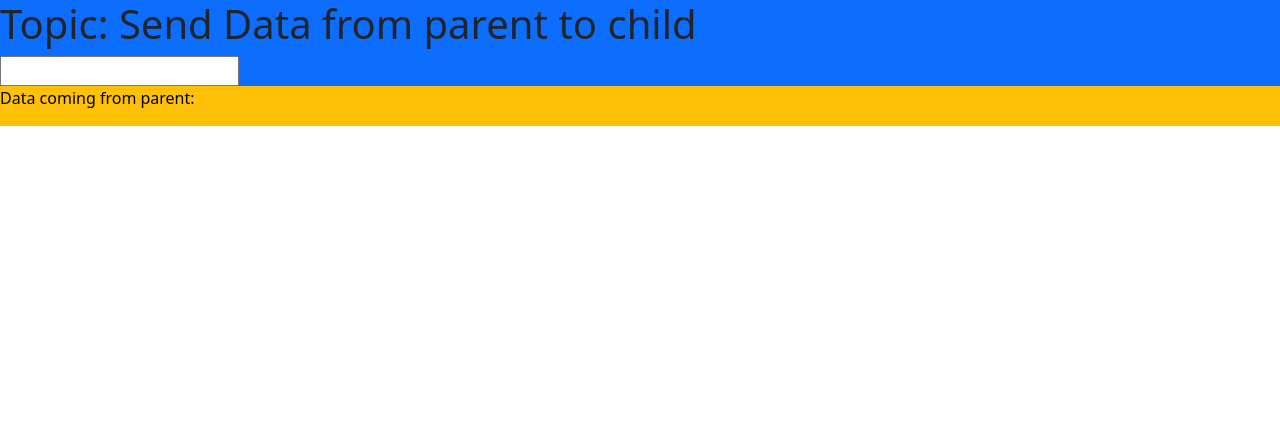
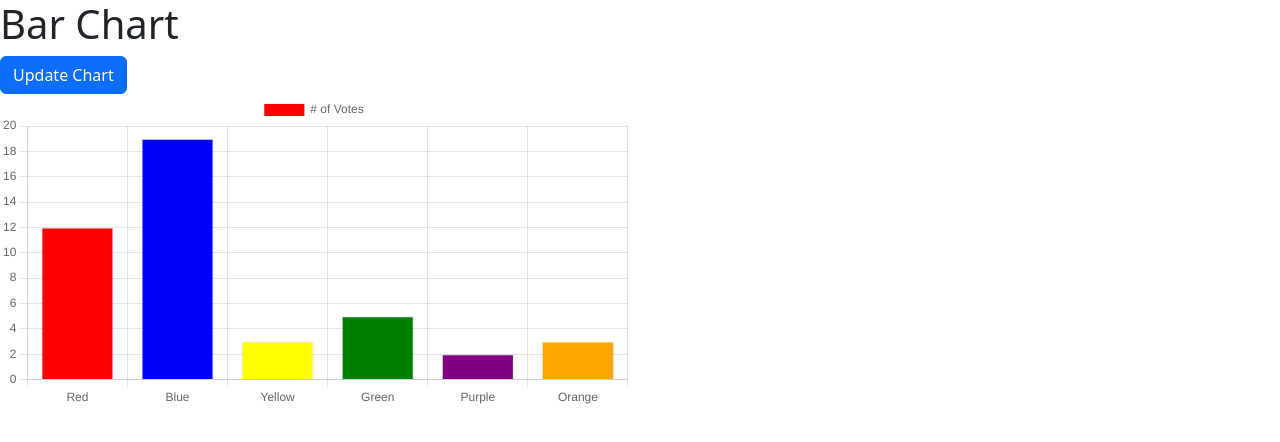
Before and after one commit to shehroz665/AngularAdvance, an Angular app: page / in a window 1280 px wide. Shown: the top 442 px of the page. Built offline with nearby package versions, Linux system fonts and the light colour scheme.

Commit message:
BarChart

```diff
--- a/package.json
+++ b/package.json
@@ -22,6 +22,7 @@
     "@ng-bootstrap/ng-bootstrap": "^15.1.2",
     "@popperjs/core": "^2.11.6",
     "bootstrap": "^5.2.3",
+    "chart.js": "^4.4.0",
     "rxjs": "~7.8.0",
     "tslib": "^2.3.0",
     "zone.js": "~0.13.0"
--- a/src/app/app.component.html
+++ b/src/app/app.component.html
@@ -17,7 +17,7 @@
     <app-child (updateTopicEvent)="updateTopic($event)"></app-child>
 </div> -->
 
-<div class="d-flex flex-column">
+<!-- <div class="d-flex flex-column">
     <div class="bg-primary">
         <h1>Topic: Send Data from  parent to child</h1>
         <input type="text" [(ngModel)]="data" (ngModelChange)="onChangeParentData()"/>
@@ -25,4 +25,13 @@
     <div class="bg-warning text-black">
         <app-childnew [parentData]="data" ></app-childnew>
     </div>
+</div> -->
+
+<div class="row">
+    <div class="col-lg-6">
+        <h1>Bar Chart</h1>
+        <button class="btn btn-primary" (click)="updateChart()">Update Chart</button>
+        <canvas id="barChart"></canvas>
+    </div>
+
 </div>
--- a/src/app/app.component.ts
+++ b/src/app/app.component.ts
@@ -1,6 +1,7 @@
 import { resolve } from '@angular-devkit/core';
 import { Component } from '@angular/core';
-
+import { Chart,registerables } from 'chart.js';
+Chart.register(...registerables);
 
 @Component({
   selector: 'app-root',
@@ -8,12 +9,17 @@ import { Component } from '@angular/core';
   styleUrls: ['./app.component.css']
 })
 export class AppComponent {
+  chartInstance:Chart | null=null;
   data:string='';
   topic: string = 'Hello Word';
   title = 'advance';
   num: number = 50;
   status: boolean = false;
   myPromise: any;
+  constructor(){}
+  ngOnInit(): void {
+    this.RenderChart();
+  }
   users: any[] = [
   { id: 1, name: 'a' },
   { id: 2, name: 'b' },
@@ -21,6 +27,35 @@ export class AppComponent {
   { id: 4, name: 'd' },
   { id: 5, name: 'e' }
   ];
+  updateChart(){
+    if (this.chartInstance) {
+      this.chartInstance.data.labels = ['New Red', 'New Blue', 'New Yellow', 'New Green', 'New Purple', 'New Orange'];
+      this.chartInstance.data.datasets[0].data = [10, 15, 5, 8, 12, 4];
+      this.chartInstance.update();
+    }
+  }
+  RenderChart(){
+   this.chartInstance=  new Chart("barChart", {
+      type: 'bar',
+      data: {
+        labels: ['Red', 'Blue', 'Yellow', 'Green', 'Purple', 'Orange'],
+
+        datasets: [{
+          label: '# of Votes',
+          data: [12, 19, 3, 5, 2, 3],
+          borderWidth: 1,
+          backgroundColor:['red','blue','yellow','green', 'purple', 'orange'],
+        }]
+      },
+      options: {
+        scales: {
+          y: {
+            beginAtZero: true
+          }
+        }
+      }
+    });
+  }
   updateTopic(item:string){
     this.topic=item;
   }
@@ -51,7 +86,6 @@ export class AppComponent {
   }
   onChangeParentData(){
     console.log(this.data);
-
   }
 
 }
```
Also changed, not shown: 1 other file (tests, documents, lock files or other folders).
